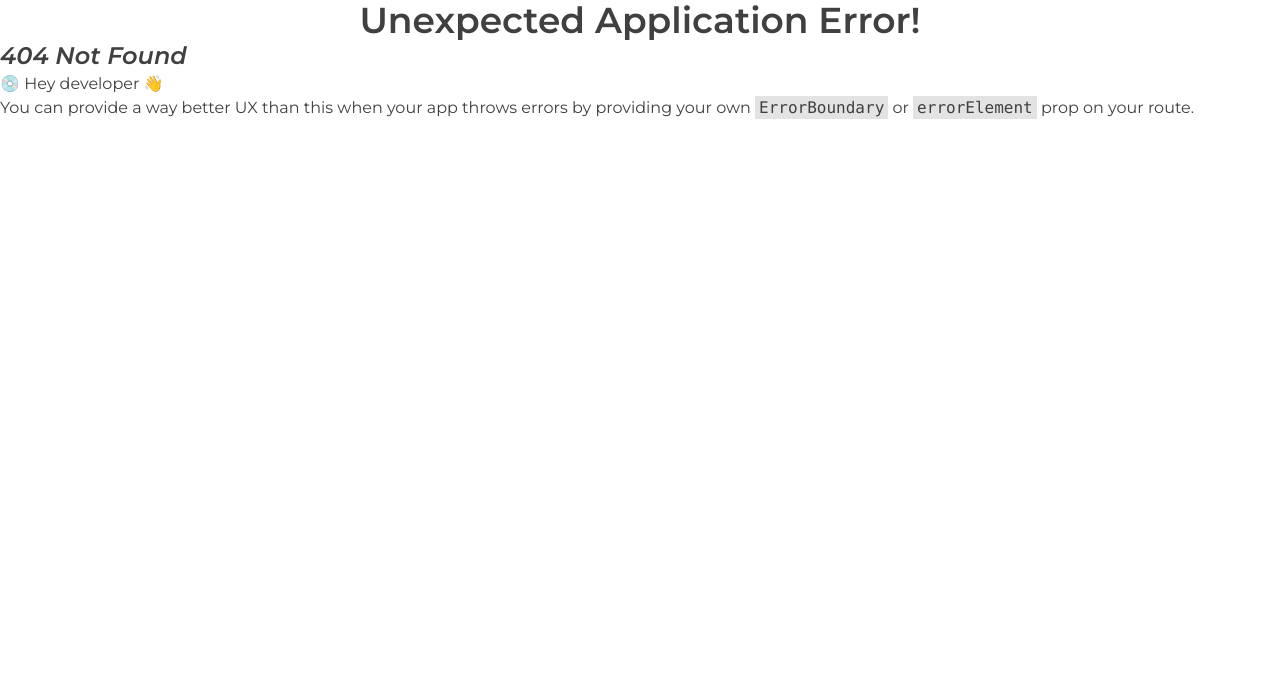
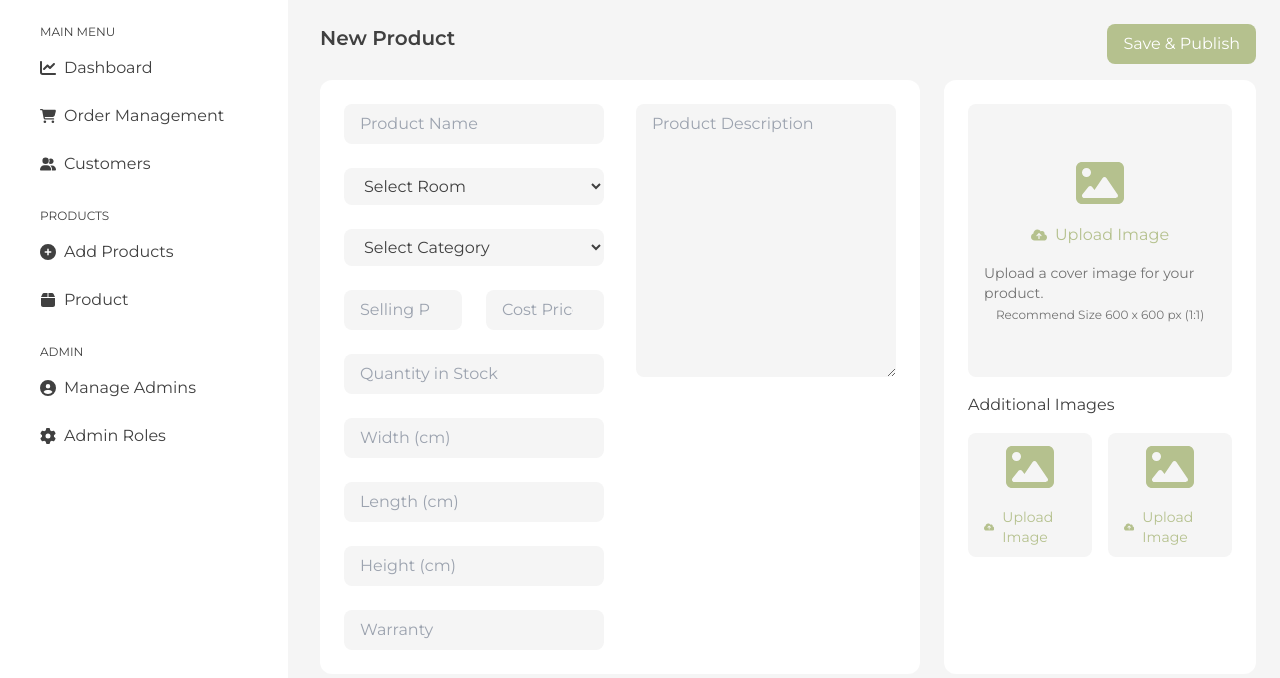
Before and after one commit to jsd7-group3-the-immortal-elf/elviro-frontend, a React (Vite) app: page /dashboard/product/edit-product/1 in a window 1280 px wide. Before the commit this address had no page. Shown: the top 678 px of the page. Built offline with nearby package versions, Linux system fonts and the light colour scheme; no server answers.

Commit message:
add edit-product/:id path, ch image input to component, add img in ProductItem, add editProduct, delete console.log, get api at viewProduct

```diff
--- a/src/App.jsx
+++ b/src/App.jsx
@@ -150,7 +150,11 @@ export default function App() {
 					element: <DashProductAddPage />,
 				},
 				{
-					path: "product/view-product",
+					path: "product/edit-product/:id",
+					element: <DashProductAddPage />,
+				},
+				{
+					path: "product/view-product/:id",
 					element: <DashProductViewPage />,
 				},
 				{
--- /dev/null
+++ b/src/components/dashboard/DashImageInput.jsx
@@ -0,0 +1,37 @@
+import PropTypes from "prop-types";
+import { FaCloudArrowUp, FaImage } from "react-icons/fa6";
+
+export default function DashImageInput({ product }) {
+	return (
+		<>
+			{product.image ? (
+				<picture className="aspect-square rounded-xl">
+					<img src={product.image} />
+				</picture>
+			) : (
+				<label className="dash-input h-1/2 aspect-square flex flex-col justify-center items-center text-green gap-4 relative">
+					<FaImage className="text-5xl" />
+					<p className="flex items-center gap-2">
+						<FaCloudArrowUp /> Upload Image
+					</p>
+					<div className="flex flex-col items-center text-neutral-500 gap-1">
+						<p className="text-sm">Upload a cover image for your product.</p>
+						<p className="text-xs flex items-center">
+							Recommend Size 600 x 600 px (1:1)
+						</p>
+					</div>
+					<input
+						type="file"
+						name="image"
+						accept="image/*"
+						className="h-full w-full absolute opacity-0"
+					/>
+				</label>
+			)}
+		</>
+	);
+}
+
+DashImageInput.propTypes = {
+	product: PropTypes.object,
+};
--- a/src/components/dashboard/DashProductItem.jsx
+++ b/src/components/dashboard/DashProductItem.jsx
@@ -6,30 +6,38 @@ export default function DashProductItem({ product, handleChange }) {
 	// const [productStatus, setProductStatus] = useState(product.status);
 
 	return (
-		<tr key={product.id}>
+		<tr key={product._id} className="">
 			<th className="text-white w-5">
 				<input
 					type="checkbox"
-					name=""
-					id=""
+					name="checkbox"
+					onChange={(e) => handleChange(e, product._id)}
 					className="accent-green w-4 h-4 m-3 "
 				/>
 			</th>
 			<th>
-				<Link to="/dashboard/product/view-product" className="hover:underline">
+				<div className="overflow-hidden h-10 w-10 flex justify-center items-center">
+					<img src={product.image} alt={product.name} className=" " />
+				</div>
+			</th>
+			<th>
+				<Link
+					to={`/dashboard/product/view-product/${product._id}`}
+					className="hover:underline"
+				>
 					{product.name}
 				</Link>
 			</th>
 			<th>{product.room}</th>
 			<th>{product.category}</th>
 			<th>{product.price}</th>
-			<th>{product.stock}</th>
-			<th>{product.price * product.stock}</th>
+			<th>{product.quantity}</th>
+			<th>{product.price * product.quantity}</th>
 			<th>
 				<select
 					name="status"
 					id=""
-					onChange={(e) => handleChange(e, product.id)}
+					onChange={(e) => handleChange(e, product._id)}
 				>
 					<option value="Published">Published</option>
 					<option value="Unpublished">Unpublished</option>
--- a/src/index.css
+++ b/src/index.css
@@ -35,6 +35,11 @@
 		@apply font-normal;
 	}
 
+	/* th,
+	td {
+		@apply border;
+	} */
+
 	input,
 	select {
 		@apply outline-none;
--- a/src/pages/dashboard/DashProductAddPage.jsx
+++ b/src/pages/dashboard/DashProductAddPage.jsx
@@ -1,14 +1,81 @@
+import { useEffect, useState } from "react";
 import { FaCloudArrowUp, FaImage } from "react-icons/fa6";
+import { useParams } from "react-router-dom";
+import axios from "axios";
+import DashImageInput from "../../components/dashboard/DashImageInput";
 
 export default function DashProductAddPage() {
+	const [product, setProduct] = useState({});
+
+	const { id } = useParams();
+
+	async function createProduct() {
+		try {
+			// eslint-disable-next-line no-unused-vars
+			const response = await axios.post(
+				"https://store-crud.onrender.com/api/product/",
+				product
+			);
+		} catch (error) {
+			console.error("Failed to create data:", error);
+		}
+	}
+
+	async function getProduct() {
+		try {
+			const response = await axios.get(
+				"https://store-crud.onrender.com/api/product/" + id
+			);
+			const data = await response.data;
+
+			setProduct(data);
+		} catch (error) {
+			console.error("Failed to get data:", error);
+		}
+	}
+
+	async function editProduct() {
+		try {
+			// eslint-disable-next-line no-unused-vars
+			const response = await axios.put(
+				"https://store-crud.onrender.com/api/product/" + id,
+				product
+			);
+		} catch (error) {
+			console.error("Failed to create data:", error);
+		}
+	}
+
+	useEffect(() => {
+		if (id) {
+			getProduct();
+		}
+	}, []);
+
+	function handleChange(e) {
+		const { name, value } = e.target;
+		setProduct((prev) => {
+			return { ...prev, [name]: value };
+		});
+	}
+
+	function handleSubmit() {
+		if (id) {
+			editProduct();
+			return;
+		}
+
+		createProduct();
+	}
+
 	return (
 		<div className="bg-neutral-100 pl-80 p-6 flex flex-col gap-6 h-[calc(100vh-64px)]">
-			<form action="#" className="flex flex-col gap-4">
+			<form onSubmit={handleSubmit} className="flex flex-col gap-4">
 				<header className="flex justify-between">
 					<h4>New Product</h4>
 					<button
 						type="submit"
-						className="bg-green text-white px-4 py-2 rounded-lg"
+						className="bg-green text-white px-4 py-2 rounded-lg hover:bg-darkgreen"
 					>
 						Save & Publish
 					</button>
@@ -20,32 +87,53 @@ export default function DashProductAddPage() {
 							<input
 								type="text"
 								placeholder="Product Name"
+								name="name"
+								value={product.name}
+								onChange={handleChange}
+								required
 								className="dash-input"
 							/>
-							<select name="" id="" className="dash-input">
+							<select
+								name="room"
+								// onChange={handleChange}
+								required
+								className="dash-input"
+							>
 								<option value="">Select Room</option>
-								<option value="">Bedroom</option>
-								<option value="">Living Room</option>
-								<option value="">Kitchen</option>
+								<option value="Bedroom">Bedroom</option>
+								<option value="Living Room">Living Room</option>
+								<option value="Kitchen">Kitchen</option>
 							</select>
-							<select name="" id="" className="dash-input">
+							<select
+								name="category"
+								// onChange={handleChange}
+								required
+								className="dash-input"
+							>
 								<option value="">Select Category</option>
-								<option value="">Bed</option>
-								<option value="">Table</option>
-								<option value="">Chair</option>
-								<option value="">Storage</option>
+								<option value="Bed">Bed</option>
+								<option value="Table">Table</option>
+								<option value="Chair">Chair</option>
+								<option value="Storage">Storage</option>
 							</select>
 							<div className="flex gap-6">
 								<input
 									type="number"
 									min={0}
 									placeholder="Selling Price"
+									name="price"
+									value={product.price}
+									onChange={handleChange}
+									required
 									className="dash-input w-1/2"
 								/>
 								<input
 									type="number"
 									min={0}
 									placeholder="Cost Price"
+									name="cost"
+									// onChange={handleChange}
+									required
 									className="dash-input w-1/2"
 								/>
 							</div>
@@ -53,66 +141,64 @@ export default function DashProductAddPage() {
 								type="number"
 								min={0}
 								placeholder="Quantity in Stock"
+								name="quantity"
+								value={product.quantity}
+								onChange={handleChange}
+								required
 								className="dash-input"
 							/>
 							<input
 								type="number"
 								min={0}
 								placeholder="Width (cm)"
+								name="width"
+								// onChange={handleChange}
+								required
 								className="dash-input"
 							/>
 							<input
 								type="number"
 								min={0}
 								placeholder="Length (cm)"
+								name="length"
+								// onChange={handleChange}
+								required
 								className="dash-input"
 							/>
 							<input
 								type="number"
 								min={0}
 								placeholder="Height (cm)"
+								name="height"
+								// onChange={handleChange}
+								required
 								className="dash-input"
 							/>
 							<input
 								type="number"
 								min={0}
 								placeholder="Warranty"
+								name="waranty"
+								// onChange={handleChange}
+								required
 								className="dash-input"
 							/>
 						</div>
 
 						<div className="w-1/2">
 							<textarea
-								name=""
-								id=""
 								placeholder="Product Description"
+								name="description"
+								value={product.description}
+								onChange={handleChange}
+								required
 								className="dash-input w-full h-1/2"
 							></textarea>
 						</div>
 					</section>
 
 					<section className="bg-white flex flex-col gap-4 p-6 rounded-xl w-1/3">
-						<label className="dash-input h-1/2 aspect-square flex flex-col justify-center items-center text-green gap-4 relative">
-							<FaImage className="text-5xl" />
-							<p className="flex items-center gap-2">
-								<FaCloudArrowUp /> Upload Image
-							</p>
-							<div className="flex flex-col items-center text-neutral-500 gap-1">
-								<p className="text-sm">
-									Upload a cover image for your product.
-								</p>
-								<p className="text-xs flex items-center">
-									Recommend Size 600 x 600 px (1:1)
-								</p>
-							</div>
-							<input
-								type="file"
-								name="img"
-								id="img"
-								accept="image/*"
-								className="h-full w-full absolute opacity-0"
-							/>
-						</label>
+						<DashImageInput product={product} />
 
 						<h5>Additional Images</h5>
 
@@ -124,12 +210,12 @@ export default function DashProductAddPage() {
 								</p>
 								<input
 									type="file"
-									name="img"
-									id="img"
+									name="image"
 									accept="image/*"
 									className="h-full w-full absolute opacity-0"
 								/>
 							</label>
+
 							<label className="dash-input w-1/2 aspect-square flex flex-col justify-center items-center text-green gap-4 relative">
 								<FaImage className="text-5xl" />
 								<p className="flex items-center gap-2 text-sm">
@@ -137,8 +223,7 @@ export default function DashProductAddPage() {
 								</p>
 								<input
 									type="file"
-									name="img"
-									id="img"
+									name="image"
 									accept="image/*"
 									className="h-full w-full absolute opacity-0"
 								/>
--- a/src/pages/dashboard/DashProductPage.jsx
+++ b/src/pages/dashboard/DashProductPage.jsx
@@ -1,9 +1,8 @@
 import DashChangePage from "../../components/dashboard/DashChangePage";
 import DashProductSummary from "../../components/dashboard/DashProductSummary";
 import DashProductItem from "../../components/dashboard/DashProductItem";
-import { useState } from "react";
+import { useState, useEffect } from "react";
 import axios from "axios";
-import { useEffect } from "react";
 
 export default function DashProductPage() {
 	const [productList, setProductList] = useState([]);
@@ -14,7 +13,6 @@ export default function DashProductPage() {
 				"https://store-crud.onrender.com/api/product/"
 			);
 			const data = await response.data;
-			console.log(data);
 			setProductList(data);
 		} catch (error) {
 			console.error("Failed to get data:", error);
@@ -26,8 +24,6 @@ export default function DashProductPage() {
 	}, []);
 
 	function handleChange(e, Id) {
-		// setProductStatus(e.target.value);
-		// setProductList((prev) => [{ ...prev, status: productStatus }]);
 		const { name, value } = e.target;
 
 		setProductList((prev) =>
@@ -55,6 +51,7 @@ export default function DashProductPage() {
 									className="accent-green w-4 h-4 m-3 "
 								/>
 							</th>
+							<th></th>
 							<th>Product Name</th>
 							<th>Room</th>
 							<th>Category</th>
@@ -68,7 +65,7 @@ export default function DashProductPage() {
 					<tbody>
 						{productList.map((product) => (
 							<DashProductItem
-								key={product.id}
+								key={product._id}
 								product={product}
 								setProductList={setProductList}
 								handleChange={handleChange}
--- a/src/pages/dashboard/DashProductViewPage.jsx
+++ b/src/pages/dashboard/DashProductViewPage.jsx
@@ -1,19 +1,53 @@
 import DashChangePage from "../../components/dashboard/DashChangePage";
-import mockPic from "/images/mockup-living.jpg";
+import { useState, useEffect } from "react";
+import { Link, useParams } from "react-router-dom";
+import axios from "axios";
 
 export default function DashProductViewPage() {
+	const [product, setProduct] = useState({});
+
+	const { id } = useParams();
+
+	async function getProduct() {
+		try {
+			const response = await axios.get(
+				"https://store-crud.onrender.com/api/product/" + id
+			);
+			const data = await response.data;
+
+			setProduct(data);
+		} catch (error) {
+			console.error("Failed to get data:", error);
+		}
+	}
+
+	useEffect(() => {
+		getProduct();
+	}, []);
+
+	// function handleChange(e, Id) {
+	// 	const { name, value } = e.target;
+
+	// 	setProductList((prev) =>
+	// 		prev.map((item) => (item.id === Id ? { ...item, [name]: value } : item))
+	// 	);
+	// }
+
 	return (
 		<div className="bg-neutral-100 pl-80 p-6 flex flex-col gap-6 ">
 			<section className="flex items-center justify-between">
 				<div>
-					<h3>Parup Sofa</h3>
-					<p>Product URL : this-is/product-link</p>
+					<h3>{product.name}</h3>
+					<p>Product URL : {product._id}</p>
 				</div>
 				<div className="flex gap-4">
-					<button className="bg-green rounded-lg text-white px-4 py-2">
+					<Link
+						to={`/dashboard/product/edit-product/${product._id}`}
+						className="bg-green rounded-lg text-white px-4 py-2 hover:bg-darkgreen"
+					>
 						Edit Product
-					</button>
-					<button className="bg-red-400 rounded-lg text-white px-4 py-2">
+					</Link>
+					<button className="bg-red-400 rounded-lg text-white px-4 py-2 hover:bg-red-600">
 						Unpublish Product
 					</button>
 				</div>
@@ -21,7 +55,7 @@ export default function DashProductViewPage() {
 
 			<section className="flex h-32 gap-6">
 				<div className="rounded-lg aspect-square overflow-hidden w-1/2">
-					<img src={mockPic} alt="Sofa" className="h-full" />
+					<img src={product.image} alt={product.name} className="h-full" />
 				</div>
 
 				<div className="flex flex-col bg-white rounded-lg w-full justify-between items-end p-2">
@@ -41,8 +75,8 @@ export default function DashProductViewPage() {
 						</thead>
 						<tbody className="font-medium">
 							<tr>
-								<td>12300</td>
-								<td>60</td>
+								<td>{product.price}</td>
+								<td>{product.quantity}</td>
 							</tr>
 						</tbody>
 					</table>
@@ -169,12 +203,7 @@ export default function DashProductViewPage() {
 							<th>12400</th>
 							<th>1</th>
 							<th>12400</th>
-							<th>
-								<select name="" id="" className="w-fit">
-									<option value="published">Published</option>
-									<option value="unpublished">Unpublished</option>
-								</select>
-							</th>
+							<th>Complete</th>
 						</tr>
 					</tbody>
 				</table>
```
